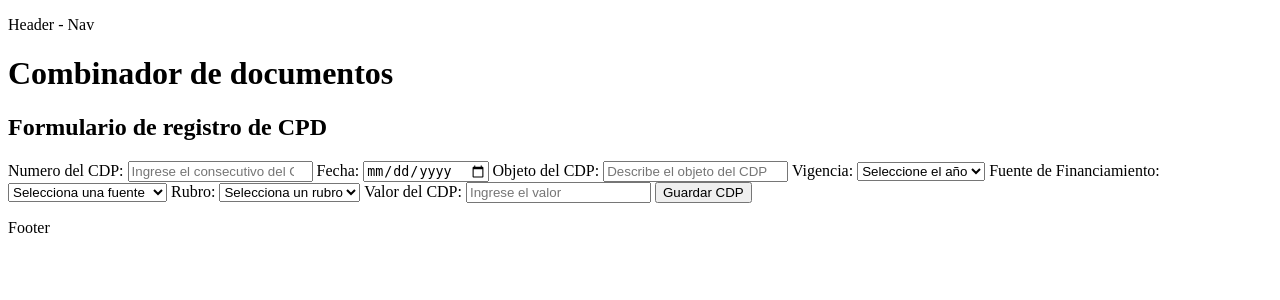
After one commit to danieltrejos/combinador, a Flask app: page /crear-cdp in a window 1280 px wide. The commit adds this page. Shown: the top 300 px of the page. Run offline with Flask 3, Linux system fonts and the light colour scheme.

Commit message:
Formulario cdp, cdp Creado

```diff
--- a/app/app.py
+++ b/app/app.py
@@ -1,4 +1,4 @@
-from flask import Flask, render_template, send_from_directory
+from flask import Flask, render_template, send_from_directory, request
 from convertidor import convertir
 
 
@@ -7,6 +7,7 @@ app = Flask(__name__)
 @app.route('/')
 def home():
     return render_template('index.html')
+
 
 @app.route('/combinar')
 def convert():
@@ -17,6 +18,7 @@ def convert():
     datos = [nombre_doc, contexto, plantilla]
     # Llamar a la función que realiza la conversión y genera el documento final
     convertir(nombre_doc, plantilla, contexto)
+    # Devolver la plantilla con los datos del documento generado
     return render_template('convertido.html', datos=datos)
 
 @app.route('/outputs/<nombre_archivo>')
@@ -25,6 +27,31 @@ def descargar_archivo (nombre_archivo):
     return send_from_directory(directorio, nombre_archivo, as_attachment = True)
 
 
+# Ruta para crear cdp
+@app.route('/crear-cdp', methods = ['GET', 'POST'])
+def crear_cdp():
+    if request.method == 'POST':
+        # Obtener los datos del formulario
+
+        consecutivo = request.form['consecutivo']
+        fecha = request.form['fecha']
+        objeto = request.form['objeto']
+        vigencia = request.form['vigencia']
+        fuente = request.form['fuente']
+        rubro = request.form['rubro']
+        valor = request.form['valor']
+
+        cdp_creado = {
+                    'consecutivo' : consecutivo,
+                    'fecha' : fecha,
+                    'objeto' : objeto,
+                    'vigencia' : vigencia,
+                    'fuente' : fuente,
+                    'rubro' : rubro,
+                    'valor' : valor
+                    }
+        return render_template('cdp_creado.html', cdp_creado = cdp_creado)
+    return render_template('generar_documento_cdp.html')
 
 if __name__ == '__main__':
     app.run(debug=True)
--- a/app/convertidor.py
+++ b/app/convertidor.py
@@ -1,8 +1,6 @@
 from docxtpl import DocxTemplate
 """ import os
 os.makedirs("app/outputs", exist_ok=True) """
-
-
 
 
 def convertir(nombre_doc,plantilla, contexto,):
--- /dev/null
+++ b/app/templates/base_documento.html
@@ -0,0 +1,19 @@
+<!DOCTYPE html>
+<html lang="en">
+<head>
+    <meta charset="UTF-8">
+    <meta name="viewport" content="width=device-width, initial-scale=1.0">
+    <title>Generador de documentos</title>
+</head>
+<body>
+    <p>Header - Nav</p>
+
+    <h1>Combinador de documentos</h1>
+
+    {% block main %}
+
+    {% endblock %}
+
+    <p>Footer</p>
+</body>
+</html>
--- a/app/templates/convertido.html
+++ b/app/templates/convertido.html
@@ -11,6 +11,7 @@
             <p>Nombre input: {{ datos[2] }}</p>
             <p>Nombre salida: {{ datos[0] }}</p>
             <p>Mensaje: {{ datos[1] }}</p>
+
         </section>
 
         <section>
--- /dev/null
+++ b/app/templates/formulario_cdp.html
@@ -0,0 +1,52 @@
+<!-- action {{ url_for ('crear_cdp')}} //Procesar Formulario -->
+<h2>Formulario de registro de CPD</h2>
+<form action="{{ url_for ('crear_cdp') }}" method="POST">
+
+    <!-- numero del CDP -->
+    <label for="consecutivo">Numero del CDP:</label>
+    <input type="number" id="consecutivo" name="consecutivo" min="1" step="1" placeholder="Ingrese el consecutivo del CDP" required>
+
+    <!-- Fecha -->
+    <label for="fecha">Fecha:</label>
+    <input type="date" id="fecha" name="fecha" required>
+
+    <!-- Concepto -->
+    <label for="objeto">Objeto del CDP:</label>
+    <input type="text" id="objeto" name="objeto" required placeholder="Describe el objeto del CDP">
+
+    <!-- Vigencia -->
+    <label for="vigencia">Vigencia:</label>
+    <select name="vigencia" id="vigencia">
+        <option value="" disabled selected>Seleccione el año</option>
+        {% for year in range(2021, 2031) %}
+            <option value="{{ year }}">{{ year }}</option>
+        {% endfor %}
+    </select>
+
+    <!-- Fuente de Financiamiento -->
+    <label for="fuente">Fuente de Financiamiento:</label>
+    <select id="fuente" name="fuente" required>
+        <option value="" disabled selected>Selecciona una fuente</option>
+        <option value="propios">Recursos Propios</option>
+        <option value="nacional">Transferencia Nacional</option>
+        <option value="internacional">Crédito Internacional</option>
+    </select>
+
+    <!-- Rubro -->
+    <label for="rubro">Rubro:</label>
+    <select id="rubro" name="rubro" required>
+        <option value="" disabled selected>Selecciona un rubro</option>
+        <option value="infraestructura">Infraestructura</option>
+        <option value="educacion">Educación</option>
+        <option value="salud">Salud</option>
+        <option value="tecnologia">Tecnología</option>
+    </select>
+
+    <!-- Valor del CDP -->
+    <label for="valor">Valor del CDP:</label>
+    <input type="number" id="valor" name="valor" min="1" step="0.01" placeholder="Ingrese el valor" required>
+
+    <!-- Botón de Enviar -->
+    <button type="submit">Guardar CDP</button>
+
+</form>
--- /dev/null
+++ b/app/templates/generar_documento_cdp.html
@@ -0,0 +1,6 @@
+{% extends 'base_documento.html' %}
+
+
+{% block main %}
+    {% include 'formulario_cdp.html'   %}
+{% endblock %}
```
Also changed, not shown: app/templates/cdp_creado.html (added, +13 -0 lines), app/templates/index.html (+7 -0 lines), 2 other files.
